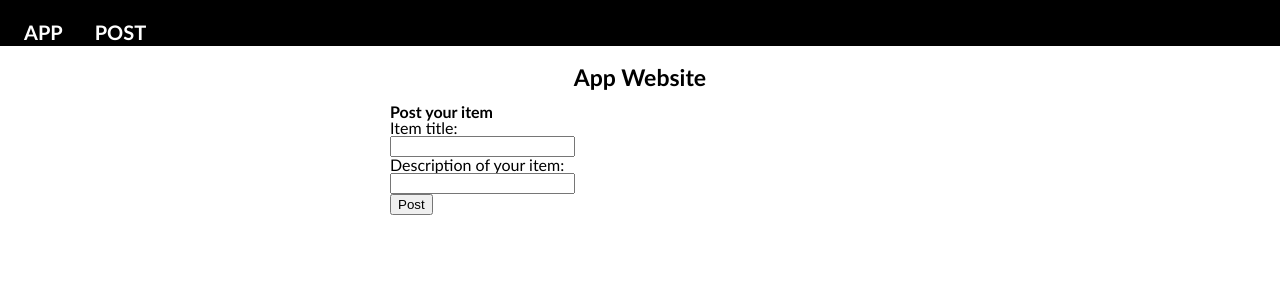
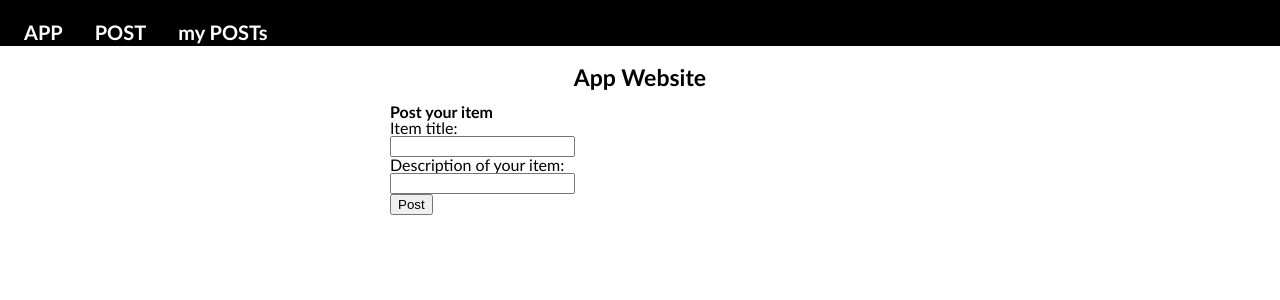
Before and after one commit to gacrodri/social-change, a Python web app: template templates/posts.html in a window 1280 px wide. Shown: the top 300 px of the page. Run offline with Jinja, Linux system fonts and the light colour scheme; the template is opened without the code that fills it, so the values that code supplies are empty.

Commit message:
added new link

```diff
--- a/templates/posts.html
+++ b/templates/posts.html
@@ -10,6 +10,7 @@
     <div id="nav">
       <a id="link1" href="/"><b>APP</b></a>
       <a id="link1" href="/new-post"><b>POST</b></a>
+      <a id="link1" href="   "><b>my POSTs</b></a>
       <a id="loginbuttom" href="{{auth_url}}"><b>{{greeting}}</b></a>
     </div>
   <h1>App Website</h1>
--- a/templates/welcome.html
+++ b/templates/welcome.html
@@ -33,6 +33,7 @@
   <div id="nav">
     <a id="link1" href="/"><b>APP</b></a>
     <a id="link1" href="/new-post"><b>POST</b></a>
+    <a id="link1" href="   "><b>my POSTs</b></a>
     <a id="loginbuttom" href="{{auth_url}}"><b>{{greeting}}</b></a>
   </div>
   <h1>App Website</h1>
```
